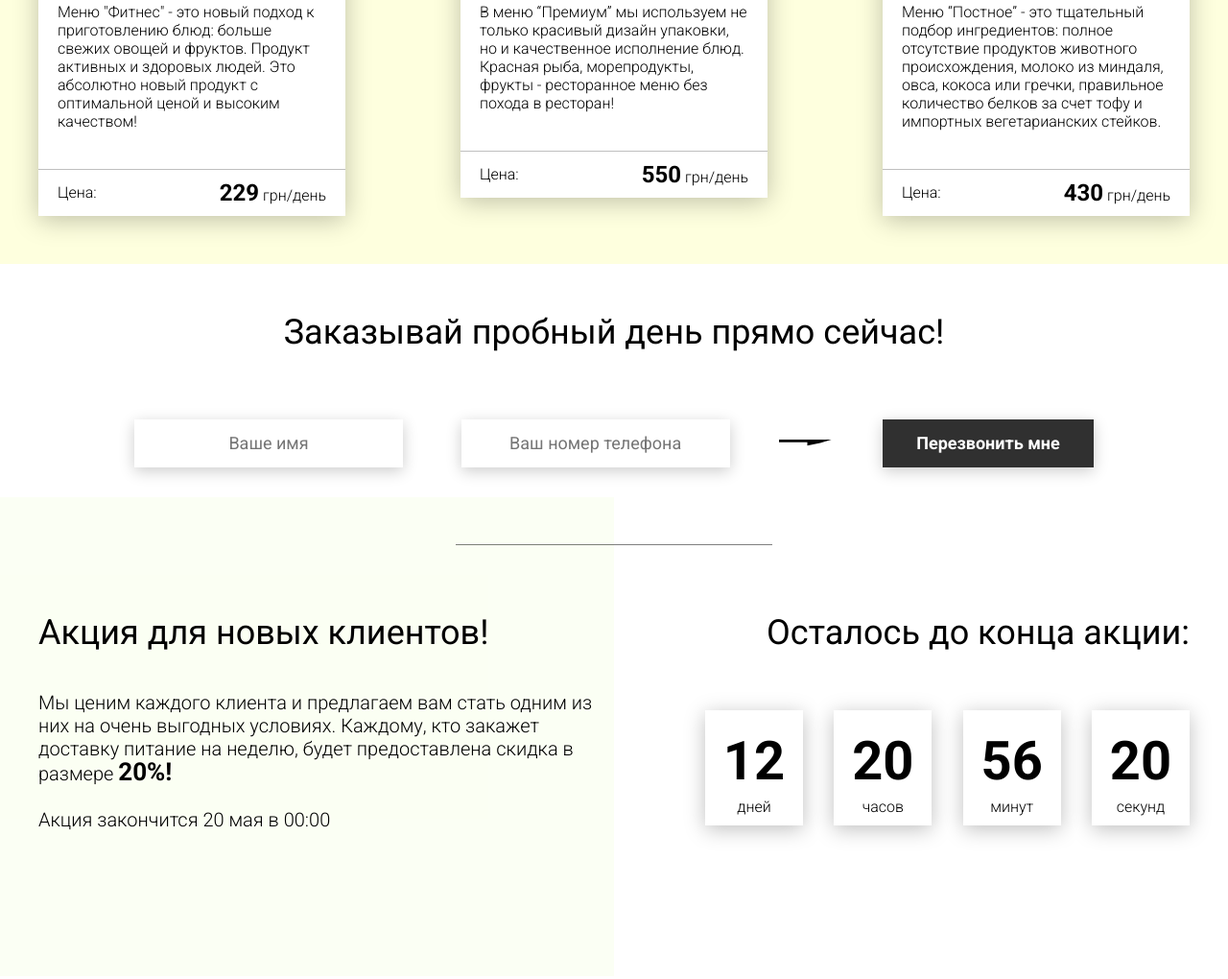
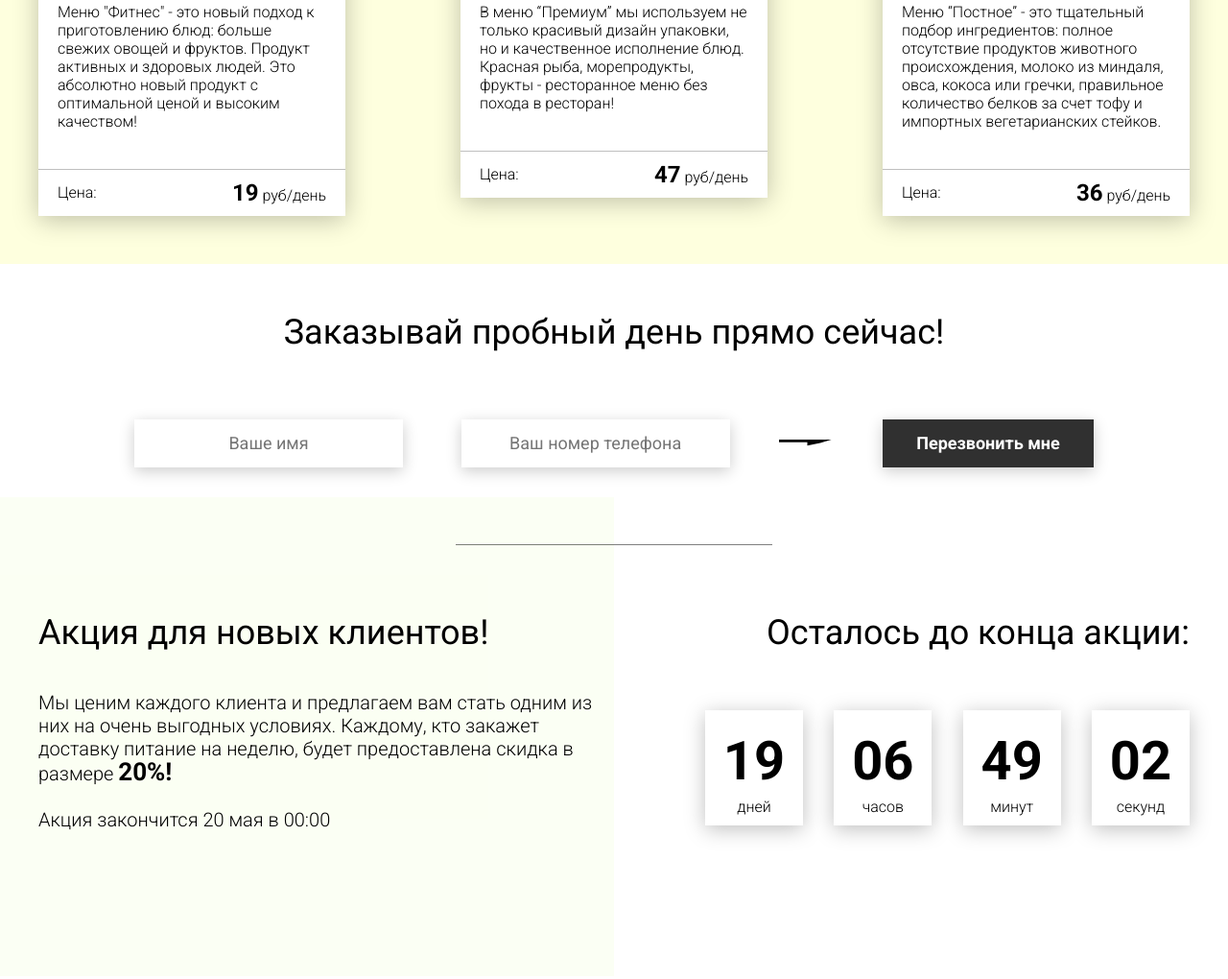
Before and after one commit to yuleeja/Food, a website: page src/index.html in a window 1280 px wide. Shown: the part 2958-3978 px from the top of the page at 96% size. Drawn offline with Linux system fonts and the light colour scheme.

Commit message:
Добавлен таймер обратного отсчёта (для акции)

```diff
--- a/src/index.html
+++ b/src/index.html
@@ -192,7 +192,7 @@
                     <div class="menu__item-divider"></div>
                     <div class="menu__item-price">
                         <div class="menu__item-cost">Цена:</div>
-                        <div class="menu__item-total"><span>229</span> грн/день</div>
+                        <div class="menu__item-total"><span>19</span> руб/день</div>
                     </div>
                 </div>
                 <div class="menu__item">
@@ -202,7 +202,7 @@
                     <div class="menu__item-divider"></div>
                     <div class="menu__item-price">
                         <div class="menu__item-cost">Цена:</div>
-                        <div class="menu__item-total"><span>550</span> грн/день</div>
+                        <div class="menu__item-total"><span>47</span> руб/день</div>
                     </div>
                 </div>
                 <div class="menu__item">
@@ -212,7 +212,7 @@
                     <div class="menu__item-divider"></div>
                     <div class="menu__item-price">
                         <div class="menu__item-cost">Цена:</div>
-                        <div class="menu__item-total"><span>430</span> грн/день</div>
+                        <div class="menu__item-total"><span>36</span> руб/день</div>
                     </div>
                 </div>
             </div>
--- a/src/js/script.js
+++ b/src/js/script.js
@@ -1,4 +1,6 @@
 window.addEventListener('DOMContentLoaded', function () {
+
+    //TABS
 
     let tabs = document.querySelectorAll('.tabheader__item'),
         tabsContent = document.querySelectorAll('.tabcontent'),
@@ -36,4 +38,71 @@ window.addEventListener('DOMContentLoaded', function () {
             });
         }
     });
+
+    //TIMER
+
+    const deadline = '2024-03-01';
+
+    function getTimeRemaining(endtime) {
+        let days, hours, minutes, seconds;
+        const t = Date.parse(endtime) - Date.parse(new Date()); //получим кол-во мс, которое осталось до deadline
+
+        if (t <= 0) {
+            days = 0;
+            hours = 0;
+            minutes = 0;
+            seconds = 0;
+        } else {
+            days = Math.floor(t / (1000 * 60 * 60 * 24)), // когда общее кол-во мс / на кол-во мс в одних сутках, мы получим сколько суток у нас осталось до deadline, floor - округлит значение
+            hours = Math.floor((t / (1000 * 60 * 60) % 24)),
+            minutes = Math.floor((t / 1000 / 60) % 60),
+            seconds = Math.floor((t / 1000) % 60);
+        }
+
+        return {
+            'total': t,
+            'days': days,
+            'hours': hours,
+            'minutes': minutes,
+            'seconds': seconds
+        };
+    }
+
+    //функция, которая добавляет 0 перед цифрами: 00~09
+    function getZero(num) {
+        if (num >= 0 && num < 10) {
+            return `0${num}`;
+        } else {
+            return num;
+        }
+    }
+
+    function setClock(selector, endtime) {
+
+        const timer = document.querySelector(selector),
+            days = timer.querySelector('#days'),
+            hours = timer.querySelector('#hours'),
+            minutes = timer.querySelector('#minutes'),
+            seconds = timer.querySelector('#seconds'),
+            //запуск функции через 1с:
+            timeInterval = setInterval(updateClock, 1000);
+
+        updateClock(); //вызываем эту функцию вручную, чтобы в таймере не было видно значений из верстки. Т.к. функция запускается через 1с.
+
+        //функция, которая будет обновлять таймер каждую секунду:
+        function updateClock() {
+            const t = getTimeRemaining(endtime);
+            days.innerHTML = getZero(t.days);
+            hours.innerHTML = getZero(t.hours);
+            minutes.innerHTML = getZero(t.minutes);
+            seconds.innerHTML = getZero(t.seconds);
+
+            if (t.total <= 0) {
+                clearInterval(timeInterval); //если время вышло, то таймер не будет обновляться
+            }
+
+        }
+
+    }
+    setClock('.timer', deadline)
 });
```
